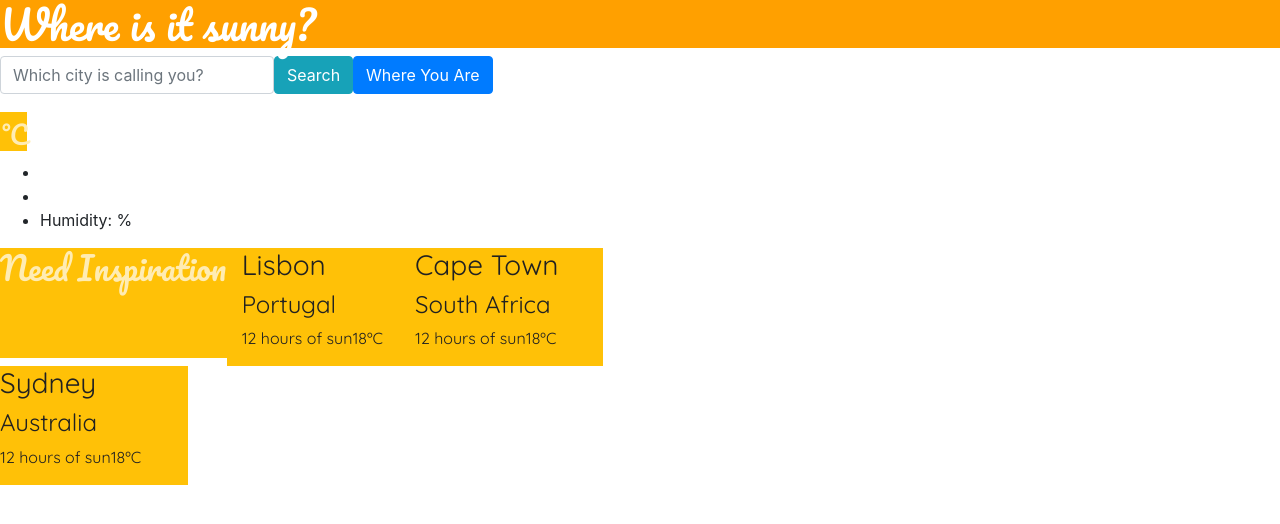
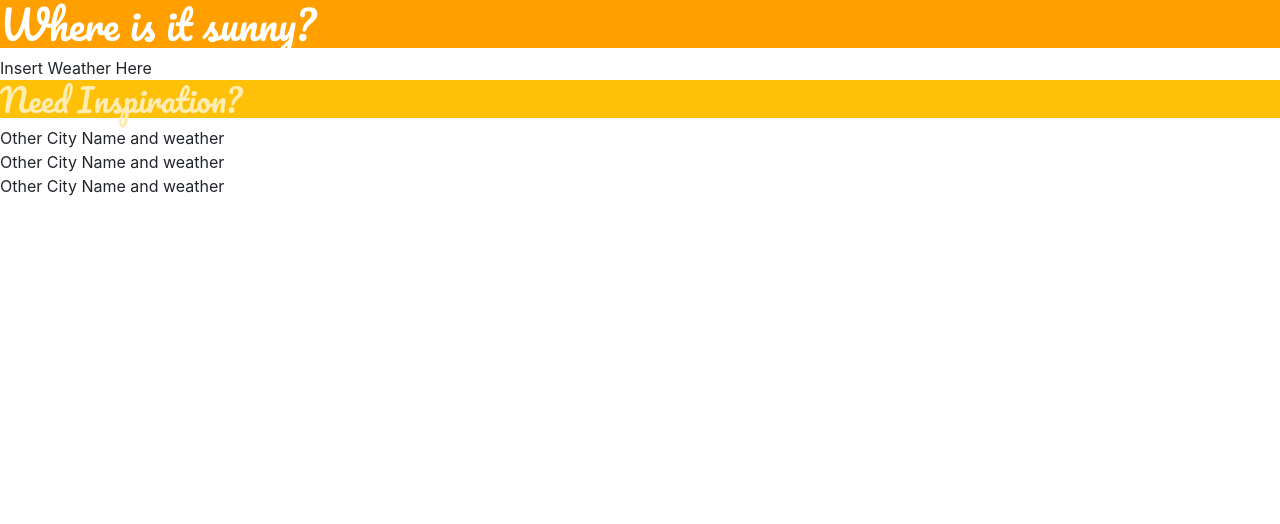
Before and after one commit to lizkoch/weather-react, a React (Create React App) app: page / in a window 1280 px wide. Shown: the top 524 px of the page. Built offline with nearby package versions, Linux system fonts and the light colour scheme.

Commit message:
Starting over properly in React

```diff
--- a/src/App.js
+++ b/src/App.js
@@ -1,80 +1,19 @@
-import React from "react";
-import logo from "./logo.svg";
+import React, { Component } from "react";
 import "./App.css";
+import City from "./City";
+import Main from "./Main";
 
-function App() {
-  return (
-    <div className="App">
-      <h1>Where is it sunny?</h1>
-
-      <div className="main-weather">
-        <form className="clearfix float-left" id="weather-search-form">
-          <div className="form-group float-left">
-            <input
-              type="text"
-              placeholder="Which city is calling you?"
-              autocomplete="off"
-              className="form-control"
-              id="weather-search-text-input"
-            />
-          </div>
-          <input
-            type="submit"
-            value="Search"
-            className="btn btn-info float-left"
-          />
-        </form>
-        <button
-          id="current-location-button"
-          className="btn btn-primary float-left"
-        >
-          Where You Are
-        </button>
+export default class App extends Component {
+  render() {
+    return (
+      <div>
+        <h1>Where is it sunny?</h1>
+        <Main />
+        <h2>Need Inspiration?</h2>
+        <City />
+        <City />
+        <City />
       </div>
-      <br />
-      <br />
-      <h1 id="weather-city" />
-      <h2 className="float-left">
-        <span id="weather-temperature" />
-        <small>°C</small>
-      </h2>
-      <br />
-      <br />
-      <ul>
-        <li id="weather-timestamp" />
-        <li id="weather-description" />
-        <li>
-          Humidity: <span id="weather-humidity-level" />%
-        </li>
-      </ul>
-      <div className="row col-md-6 clearfix">
-        <br />
-        <br />
-        <h2>Need Inspiration?</h2>
-        <div className="sunnyCities row cityBox1 col-sm-4">
-          <h3>Lisbon</h3>
-          <h4>Portugal</h4>
-          <p>12 hours of sun</p>
-          <img src="" className="imgBox" />
-          <p>18ºC</p>
-        </div>
-        <div className="sunnyCities cityBox2 row col-sm-4">
-          <h3>Cape Town</h3>
-          <h4>South Africa</h4>
-          <p>12 hours of sun</p>
-          <img src="" className="imgBox" />
-          <p>18ºC</p>
-        </div>
-        <div className="sunnyCities cityBox3 row col-sm-4">
-          <h3>Sydney</h3>
-          <h4>Australia</h4>
-          <p>12 hours of sun</p>
-          <img src="" className="imgBox" />
-          <p>18ºC</p>
-        </div>
-      </div>
-    </div>
-  );
+    );
+  }
 }
-
-export default App;
--- /dev/null
+++ b/src/City.js
@@ -0,0 +1,7 @@
+import React, { Component } from "react";
+
+export default class App extends Component {
+  render() {
+    return <div>Other City Name and weather</div>;
+  }
+}
--- /dev/null
+++ b/src/Main.js
@@ -0,0 +1,7 @@
+import React, { Component } from "react";
+import axios from "axios";
+export default class App extends Component {
+  render() {
+    return <div>Insert Weather Here</div>;
+  }
+}
```
